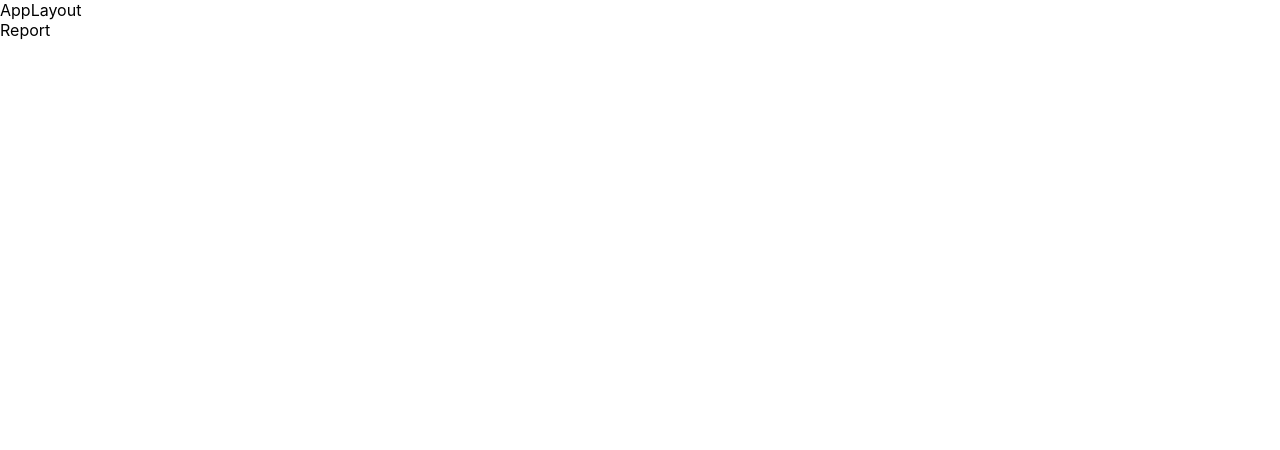
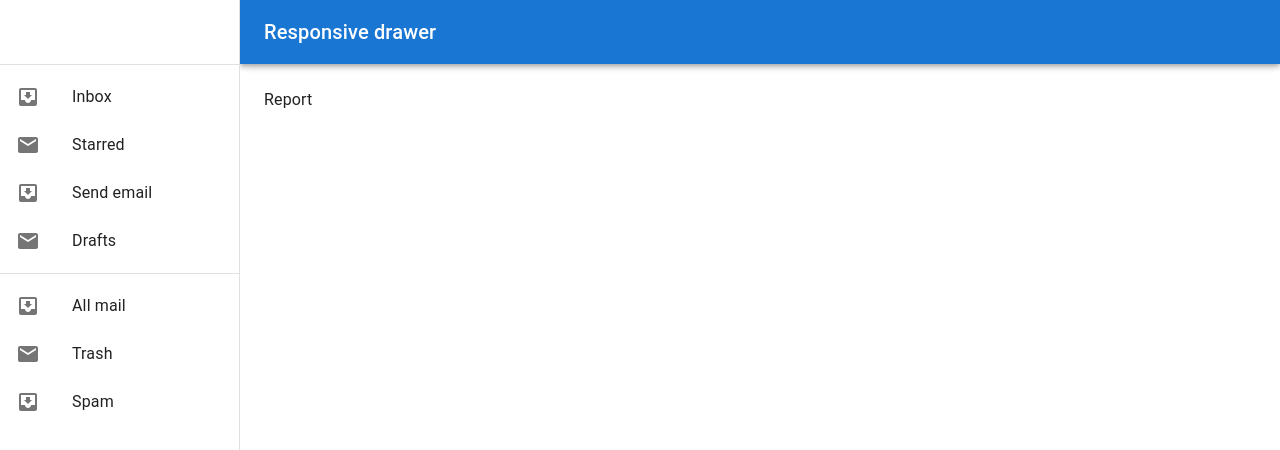
Before and after one commit to takyamata/typescript-react-log-tutorial, a React (Create React App) app: page /report in a window 1280 px wide. Shown: the top 450 px of the page. Built offline with nearby package versions, Linux system fonts and the light colour scheme.

Commit message:
MUIのResponsive drawerを丸こぴして見た目のひな形作成。react-router-domのOutletを利用してメインコンテンツ部分を表示させる

```diff
--- a/src/components/layout/AppLayout.tsx
+++ b/src/components/layout/AppLayout.tsx
@@ -1,13 +1,152 @@
-import React from 'react'
-import { Outlet } from 'react-router-dom'
+import * as React from 'react';
+import AppBar from '@mui/material/AppBar';
+import Box from '@mui/material/Box';
+import CssBaseline from '@mui/material/CssBaseline';
+import Divider from '@mui/material/Divider';
+import Drawer from '@mui/material/Drawer';
+import IconButton from '@mui/material/IconButton';
+import InboxIcon from '@mui/icons-material/MoveToInbox';
+import List from '@mui/material/List';
+import ListItem from '@mui/material/ListItem';
+import ListItemButton from '@mui/material/ListItemButton';
+import ListItemIcon from '@mui/material/ListItemIcon';
+import ListItemText from '@mui/material/ListItemText';
+import MailIcon from '@mui/icons-material/Mail';
+import MenuIcon from '@mui/icons-material/Menu';
+import Toolbar from '@mui/material/Toolbar';
+import Typography from '@mui/material/Typography';
+import { Outlet } from 'react-router-dom';
 
-const AppLayout = () => {
-	return (
-		<>
-			<div>AppLayout</div>
-			<Outlet/>
-		</>
-	)
+const drawerWidth = 240;
+
+interface Props {
+	/**
+	 * Injected by the documentation to work in an iframe.
+	 * Remove this when copying and pasting into your project.
+	 */
+	window?: () => Window;
 }
 
-export default AppLayout
+export default function ResponsiveDrawer(props: Props) {
+	const { window } = props;
+	const [mobileOpen, setMobileOpen] = React.useState(false);
+	const [isClosing, setIsClosing] = React.useState(false);
+
+	const handleDrawerClose = () => {
+		setIsClosing(true);
+		setMobileOpen(false);
+	};
+
+	const handleDrawerTransitionEnd = () => {
+		setIsClosing(false);
+	};
+
+	const handleDrawerToggle = () => {
+		if (!isClosing) {
+			setMobileOpen(!mobileOpen);
+		}
+	};
+
+	const drawer = (
+		<div>
+			<Toolbar />
+			<Divider />
+			<List>
+				{['Inbox', 'Starred', 'Send email', 'Drafts'].map((text, index) => (
+				<ListItem key={text} disablePadding>
+					<ListItemButton>
+					<ListItemIcon>
+						{index % 2 === 0 ? <InboxIcon /> : <MailIcon />}
+					</ListItemIcon>
+					<ListItemText primary={text} />
+					</ListItemButton>
+				</ListItem>
+				))}
+			</List>
+			<Divider />
+			<List>
+				{['All mail', 'Trash', 'Spam'].map((text, index) => (
+				<ListItem key={text} disablePadding>
+					<ListItemButton>
+					<ListItemIcon>
+						{index % 2 === 0 ? <InboxIcon /> : <MailIcon />}
+					</ListItemIcon>
+					<ListItemText primary={text} />
+					</ListItemButton>
+				</ListItem>
+				))}
+			</List>
+		</div>
+	);
+
+  // Remove this const when copying and pasting into your project.
+	const container = window !== undefined ? () => window().document.body : undefined;
+
+	return (
+		<Box sx={{ display: 'flex' }}>
+			<CssBaseline />
+			<AppBar
+				position="fixed"
+				sx={{
+					width: { sm: `calc(100% - ${drawerWidth}px)` },
+					ml: { sm: `${drawerWidth}px` },
+				}}
+			>
+			<Toolbar>
+				<IconButton
+					color="inherit"
+					aria-label="open drawer"
+					edge="start"
+					onClick={handleDrawerToggle}
+					sx={{ mr: 2, display: { sm: 'none' } }}
+				>
+					<MenuIcon />
+				</IconButton>
+				<Typography variant="h6" noWrap component="div">
+					Responsive drawer
+				</Typography>
+			</Toolbar>
+			</AppBar>
+			<Box
+				component="nav"
+				sx={{ width: { sm: drawerWidth }, flexShrink: { sm: 0 } }}
+				aria-label="mailbox folders"
+			>
+				{/* The implementation can be swapped with js to avoid SEO duplication of links. */}
+				<Drawer
+					container={container}
+					variant="temporary"
+					open={mobileOpen}
+					onTransitionEnd={handleDrawerTransitionEnd}
+					onClose={handleDrawerClose}
+					ModalProps={{
+					keepMounted: true, // Better open performance on mobile.
+					}}
+					sx={{
+					display: { xs: 'block', sm: 'none' },
+					'& .MuiDrawer-paper': { boxSizing: 'border-box', width: drawerWidth },
+					}}
+				>
+					{drawer}
+				</Drawer>
+				<Drawer
+					variant="permanent"
+					sx={{
+					display: { xs: 'none', sm: 'block' },
+					'& .MuiDrawer-paper': { boxSizing: 'border-box', width: drawerWidth },
+					}}
+					open
+				>
+					{drawer}
+				</Drawer>
+			</Box>
+			<Box
+				component="main"
+				sx={{ flexGrow: 1, p: 3, width: { sm: `calc(100% - ${drawerWidth}px)` } }}
+			>
+				<Toolbar />
+			<Outlet/>
+			</Box>
+		</Box>
+	);
+}
```
